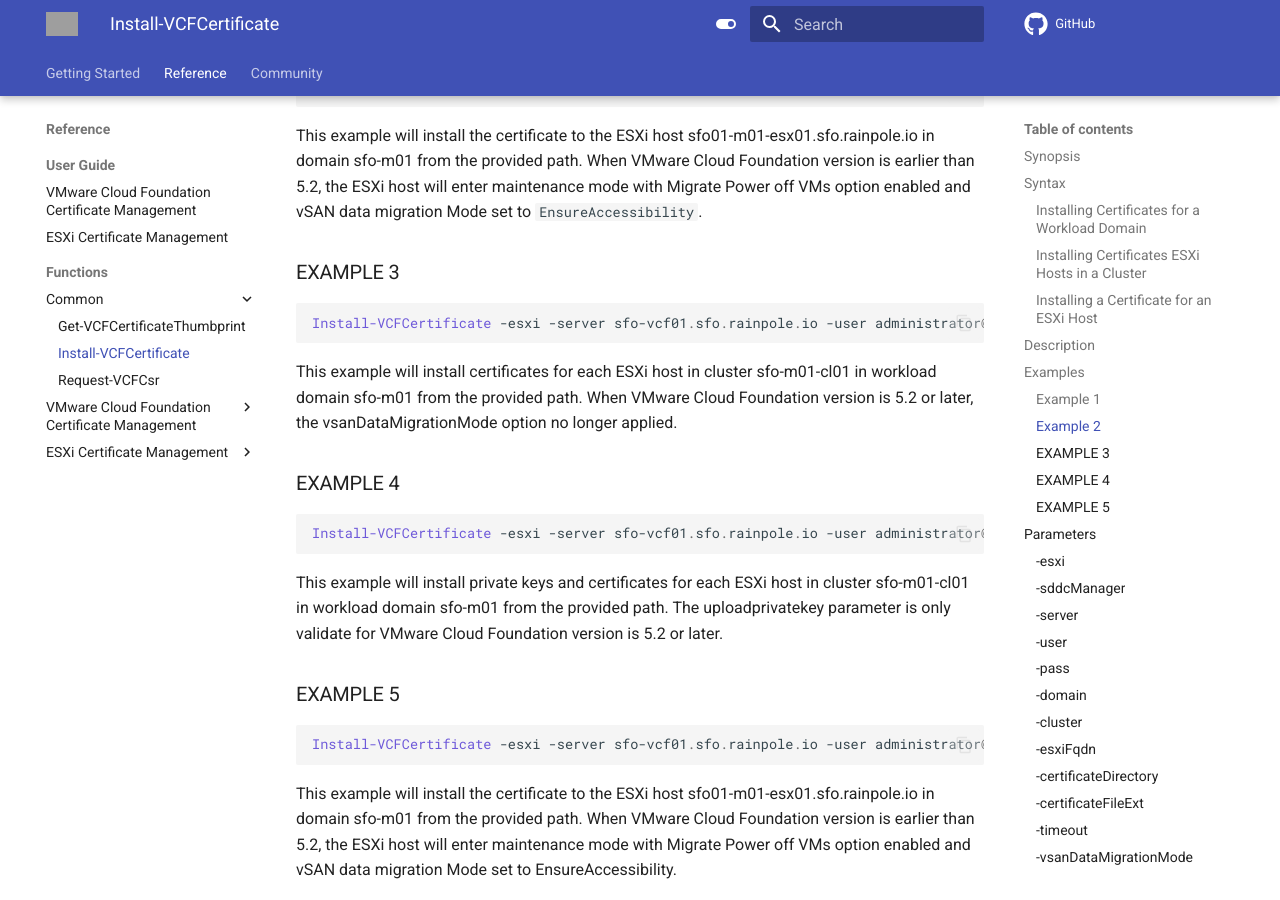
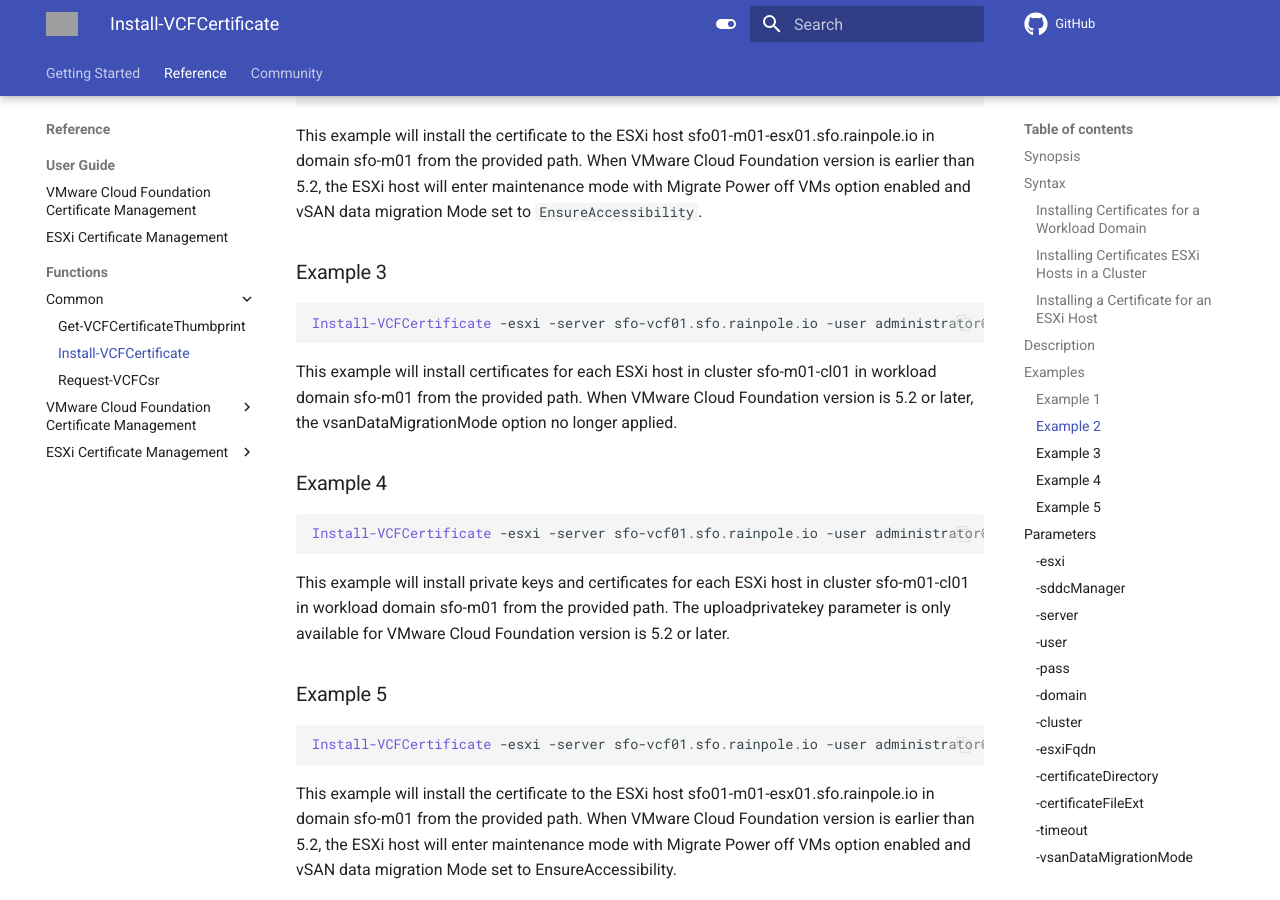
Before and after one commit to vmware/powershell-module-for-vmware-cloud-foundation-certificate-management, an MkDocs documentation site: the page built from docs/documentation/functions/Install-VCFCertificate.md, in a window 1280 px wide and 900 px high, scrolled down 1435 px. Built offline with MkDocs 1.6.1 and Material for MkDocs 9.7.7, drawn with Linux system fonts in a browser that asks for light colours; comment, search, counter and statistics services are not loaded; the version menu is left out; some of the changed text lies outside the part shown; grey boxes are pictures that could not be loaded.

Commit message:
fix: address all current comments
fix: address all current comments

Signed-off-by: Kevin Teng <kevin.teng@broadcom.com>

````diff
--- a/docs/documentation/functions/Install-VCFCertificate.md
+++ b/docs/documentation/functions/Install-VCFCertificate.md
@@ -55,7 +55,7 @@
 This example will install the certificate to the ESXi host sfo01-m01-esx01.sfo.rainpole.io in domain sfo-m01 from the provided path. When VMware Cloud Foundation
 version is earlier than 5.2, the ESXi host will enter maintenance mode with Migrate Power off VMs option enabled and vSAN data migration Mode set to `EnsureAccessibility`.
 
-### EXAMPLE 3
+### Example 3
 
 ```powershell
 Install-VCFCertificate -esxi -server sfo-vcf01.sfo.rainpole.io -user administrator@vsphere.local -pass VMw@re1! -domain sfo-m01 -cluster sfo-m01-cl01 -certificateDirectory F:\certificates -certificateFileExt ".cer"
@@ -64,16 +64,16 @@
 This example will install certificates for each ESXi host in cluster sfo-m01-cl01 in workload domain sfo-m01 from the provided path.  When VMware Cloud Foundation
 version is 5.2 or later, the vsanDataMigrationMode option no longer applied.
 
-### EXAMPLE 4
+### Example 4
 
 ```powershell
 Install-VCFCertificate -esxi -server sfo-vcf01.sfo.rainpole.io -user administrator@vsphere.local -pass VMw@re1! -domain sfo-m01 -cluster sfo-m01-cl01 -certificateDirectory F:\certificates -certificateFileExt ".cer" -uploadPrivateKey
 ```
 
 This example will install private keys and certificates for each ESXi host in cluster sfo-m01-cl01 in workload domain sfo-m01 from the provided path.  The uploadprivatekey
-parameter is only validate for VMware Cloud Foundation version is 5.2 or later.
+parameter is only available for VMware Cloud Foundation version is 5.2 or later.
 
-### EXAMPLE 5
+### Example 5
 
 ```powershell
 Install-VCFCertificate -esxi -server sfo-vcf01.sfo.rainpole.io -user administrator@vsphere.local -pass VMw@re1! -domain sfo-m01 -esxiFqdn sfo01-m01-esx01.sfo.rainpole.io -migratePowerOffVMs -vsanDataMigrationMode EnsureAccessibility -certificateDirectory F:\certificates -certificateFileExt ".cer"
````
Also changed, not shown: other parts of docs/documentation/functions/Install-VCFCertificate.md (+1 -1 lines), 1 other file.
